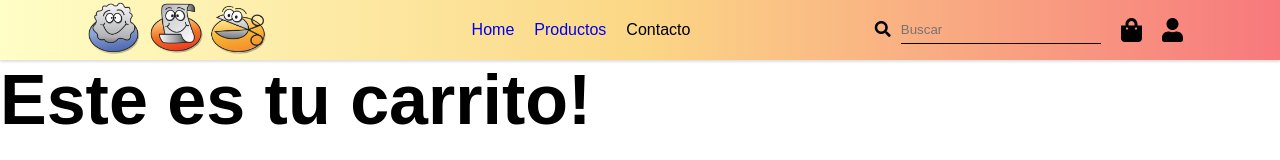
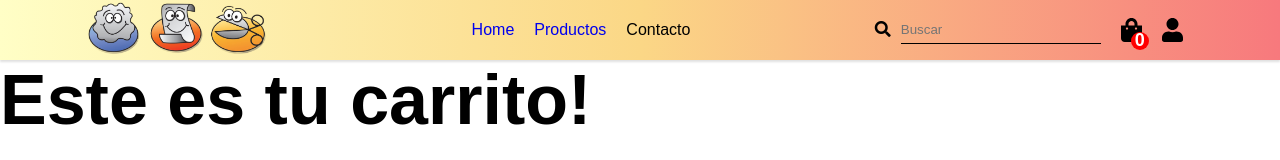
Before and after one commit to ChristiaCorrado/piedrapapeltijera-ecommerce, a React (Create React App) app: page /cart in a window 1280 px wide. Shown: the top 160 px of the page. Built offline with nearby package versions, Linux system fonts and the light colour scheme.

Commit message:
CartContext

```diff
--- a/src/components/CardWidget/CardWidget.css
+++ b/src/components/CardWidget/CardWidget.css
@@ -13,3 +13,24 @@
     flex-direction:column;
     justify-content: center;
 }
+
+.totalArticles{
+    background: red;
+    color: white;
+    font-size:18px;
+    font-weight: 700;
+    position :absolute;
+    width: 18px;
+    height: 18px;
+    right: 3px;
+    bottom: 3px;
+    border-radius: 50%;
+    display:flex;
+    justify-content: center;
+    align-items:center;
+
+}
+
+.bag{
+    position: relative;
+}
--- a/src/components/CardWidget/CardWidget.jsx
+++ b/src/components/CardWidget/CardWidget.jsx
@@ -1,22 +1,26 @@
+import React,  { useContext } from "react";
 import './CardWidget.css'
 import {FontAwesomeIcon} from '@fortawesome/react-fontawesome'
 import {faShoppingBag} from '@fortawesome/free-solid-svg-icons'
 import {faUser} from '@fortawesome/free-solid-svg-icons'
-
+import {CartContext} from '../../context/CartContext'
 import { Link } from "react-router-dom";
 
 const CardWidget = () => {
 
 
-
+    const { itemsTotal } = useContext(CartContext)
 
 
     return(
         <>
             <div id="carrito" className="carrito">
-                    <Link to="/cart">
-                        <FontAwesomeIcon icon={faShoppingBag} className="iconsNav"></FontAwesomeIcon>
-                    </Link>
+                    <div className="bag">
+                        <Link to="/cart">
+                            <FontAwesomeIcon icon={faShoppingBag} className="iconsNav "></FontAwesomeIcon>
+                            <div className="totalArticles">{itemsTotal}</div>
+                        </Link>
+                    </div>
                     <FontAwesomeIcon icon={faUser} className="iconsNav"/>
             </div>
         </>
--- a/src/components/Cart/Cart.jsx
+++ b/src/components/Cart/Cart.jsx
@@ -20,24 +20,21 @@ const Cart = ( ) =>{
                                         </div>) : cart.map((items) => {
 
                         return <div className="productInCart">
-
-                                <div>
                                         <div className="cardCart">
                                             <img src={items.picture_url} alt={items.id} />
                                             <div className="cardProductBody">
                                                 <div className="productTitle">{items.title}</div>
                                                 <div>cantidad: {items.quantity}</div>
-                                            <div>Precio ${items.unit_price}</div>
-                                            <div></div>
+                                                <div>Precio Unitario ${items.unit_price}</div>
+                                                <div>Total = ${items.unit_price*items.quantity}</div>
                                             </div>
-                                        <div onClick={removeItem} class="far fa-trash-alt removeItem"></div>
-                                    </div>
+                                            <div onClick={removeItem} value={items.id} class="far fa-trash-alt removeItem"></div>
                                         </div>
                             </div>
                     }
                     )
                     }
-
+                    <div> </div>
            </div>
 
         </>
--- a/src/components/ItemCount/ItemCount.css
+++ b/src/components/ItemCount/ItemCount.css
@@ -32,6 +32,8 @@
 
 .counter button {
     background: transparent;
+    cursor: pointer;
+    font-size:30px;
 }
 .counterBtns{
     width: 100%;
--- a/src/components/ItemCount/ItemCount.jsx
+++ b/src/components/ItemCount/ItemCount.jsx
@@ -50,9 +50,9 @@ const ItemCount = ({ stock, initial, itemAdd}) =>{
                     <div className="counterBtns">
                         <p>Disponibles = {stock}</p>
                         <div className="counter">
-                            <button onClick={decrementCounter}> - </button>
+                            <button className="fas fa-caret-down " onClick={decrementCounter}></button>
                             <p>{counter}</p>
-                            <button onClick={incrementCounter}> + </button>
+                            <button className="fas fa-caret-up" onClick={incrementCounter}></button>
                         </div>
                     </div>
                     <button className="btn" onClick={onAdd}>AGREGAR AL CARRITO</button>
--- a/src/context/CartContext.jsx
+++ b/src/context/CartContext.jsx
@@ -3,18 +3,27 @@ import { createContext, useState, useEffect } from 'react'
 export const CartContext = createContext({})
 
 export const CartProvider = ({ children }) => {
-
-  const [cartClicked, setCartClicked] = useState(false);
   const [cart, setCart] = useState([]);
 
+  const [itemsTotal, setItemsTotal] = useState()
+
   useEffect(() => {
-    localStorage.setItem('cartLocalS', JSON.stringify([cart]))
-  }, [cart])
+    if (!localStorage.getItem("cartLocalS")) {
+      localStorage.setItem("cartLocalS", JSON.stringify([]));
+    } else {
+      setCart(JSON.parse(localStorage.getItem("cartLocalS")));
+    }
+  }, []);
 
-  useEffect(() =>{
+  useEffect(() => {
+    localStorage.setItem('cartLocalS', JSON.stringify(cart))
     const myCart = JSON.parse(localStorage.getItem('cartLocalS'));
     console.log(myCart);
-  })
+    const totalItemsCart = myCart.reduce((ant, items) => { return ant + items.quantity}, 0);
+    console.log(totalItemsCart);
+    setItemsTotal(JSON.stringify(totalItemsCart));
+    console.log(itemsTotal);
+  }, [cart,itemsTotal]);
 
 
 
@@ -29,10 +38,10 @@ export const CartProvider = ({ children }) => {
         }else return cartObtenido
       })
       setCart(newCart);
-      setCartClicked(true)
+
     }else {
       setCart((prev) =>[...prev, { ...itemObtenido,quantity }]);
-      setCartClicked(true)
+
     }
   }
 
@@ -44,16 +53,6 @@ export const CartProvider = ({ children }) => {
 
 
 
-  const clickOnCart = () => {
-      if (cartClicked === false) {
-          setCartClicked(true)
-
-      }else{
-          setCartClicked(false)
-
-      }
-  }
-
 
 
   return(
@@ -62,8 +61,7 @@ export const CartProvider = ({ children }) => {
         addItemToCart,
         cart,
         removeItem,
-        cartClicked,
-        clickOnCart,
+        itemsTotal
       }}>
       {children}
     </CartContext.Provider>
```
Lines whose indentation alone changed are shown as unchanged.
